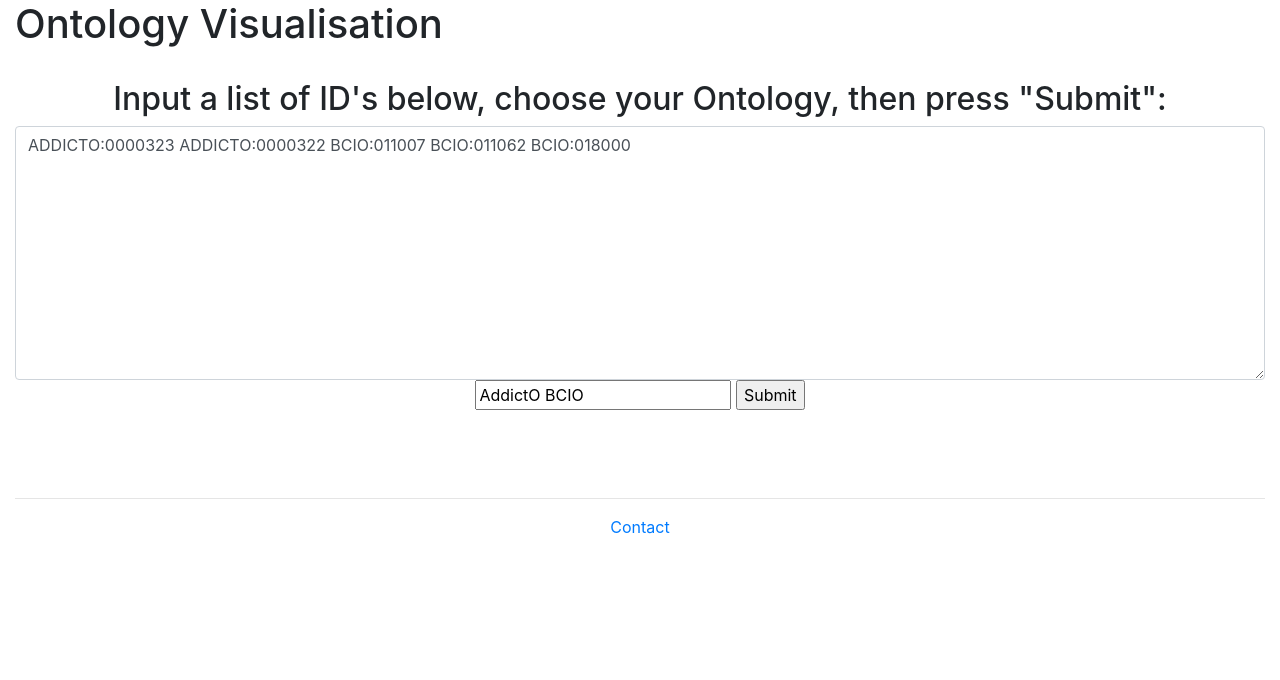
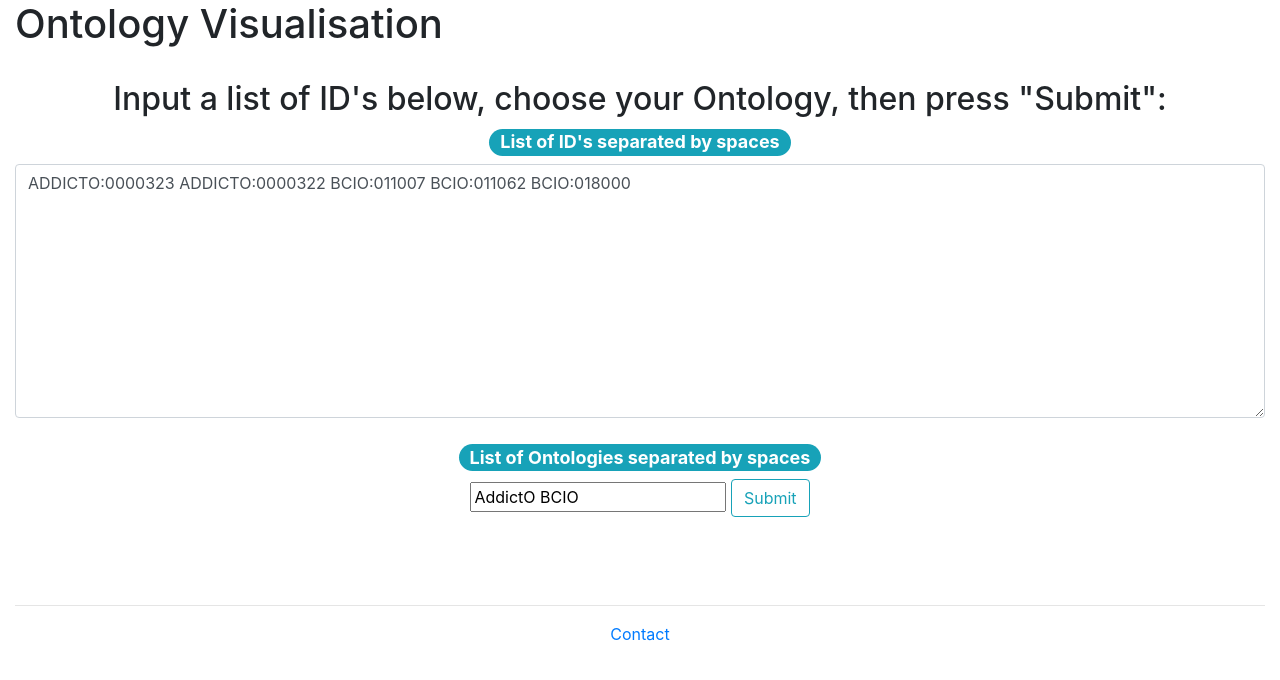
Before and after one commit to ontology-tools/onto-vis, a Flask app: page / in a window 1280 px wide. Shown: the top 680 px of the page. Run offline with Flask 2, Linux system fonts and the light colour scheme; some libraries are stand-ins or nearby versions.

Commit message:
updated UI
Signed-off-by: Tom <tomjuggler@gmail.com>

```diff
--- a/templates/index.html
+++ b/templates/index.html
@@ -6,12 +6,9 @@
 {% block content %}
 
 <html>
+<body>
+
 <meta charset="utf-8">
-<!-- <head>
-    <h1 style="text-align: center;">
-        Ontology Visualisation
-    </h1>
-</head> -->
 <br>
 
 <h2 style="text-align: center;">
@@ -19,16 +16,30 @@
 </h2>
 
 <div id="form_div" style="text-align: center;">
-        <form id="submitText" name="form" method="POST" style="text-align: center;" action="http://127.0.0.1:8080/api/openVisualiseAcrossSheets">
+    <form id="submitText" name="form" method="POST" style="text-align: center;"
+        action="http://127.0.0.1:8080/api/openVisualiseAcrossSheets">
         <!-- <input name="idList" value= "ADDICTO:0000323 ADDICTO:0000322 BCIO:011007 BCIO:011062 BCIO:018000"> -->
-            <!-- todo: placeholder not working for textarea??-->
-            <textarea id="idList" form="submitText" class="form-control" placeholder="List of IDs separated by spaces eg: BCIO:011062 ADDICTO:0000322"
-                  name="idList" rows="10">ADDICTO:0000323 ADDICTO:0000322 BCIO:011007 BCIO:011062 BCIO:018000</textarea>
-            <input name="repo" value = "AddictO BCIO">
-            <input type="submit" value="Submit">
+        <!-- todo: placeholder not working?-->
+        <h4>
+            <span class="badge badge-pill badge-info">
+                List of ID's separated by spaces
+            </span>
+        </h4>
+        <textarea id="idList" form="submitText" class="form-control"
+            placeholder="EG: BCIO:011062 ADDICTO:0000322 - leave blank for full list" name="idList"rows="10">ADDICTO:0000323 ADDICTO:0000322 BCIO:011007 BCIO:011062 BCIO:018000
+        </textarea>
+        <br>
+        <h4>
+            <span class="badge badge-pill badge-info" placeholder="EG: AddictO BCIO">
+                List of Ontologies separated by spaces
+            </span>
+        </h4>
+        <input id="repo-text-box" name="repo" value="AddictO BCIO">
+        <input class="btn btn-outline-info" type="submit" value="Submit">
     </form>
+</div>
 
-    </div>
+
 <script>
 
 </script>
```
Lines whose indentation alone changed are shown as unchanged.
